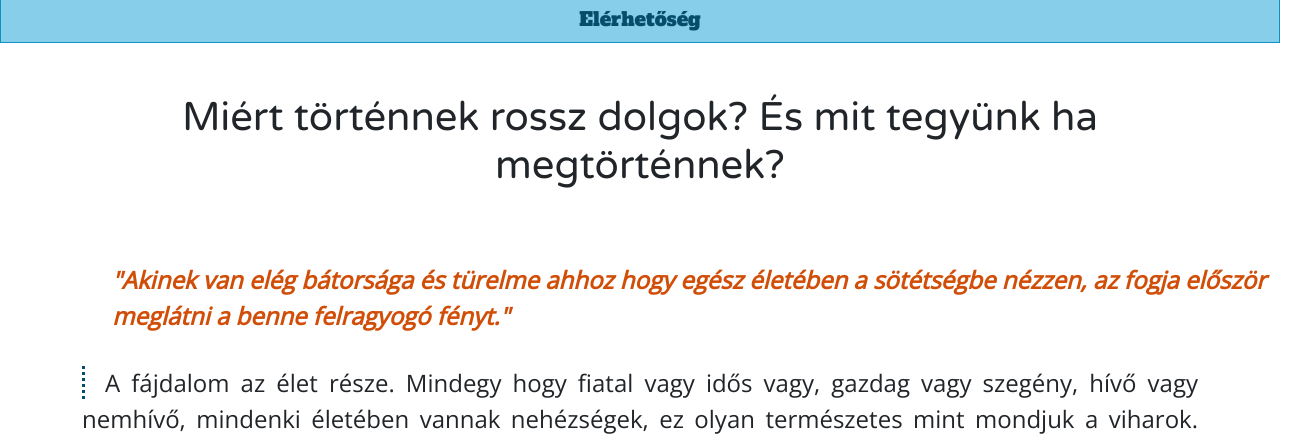
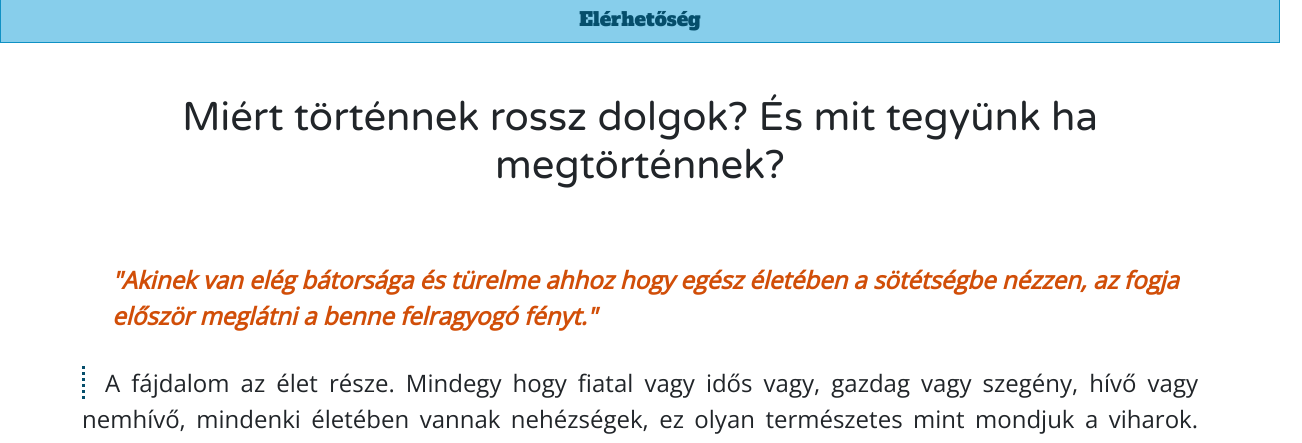
Before and after one commit to ZSzabolcs/UnknownBaptist, a plain HTML site: page rosszdolgok.html in a window 1280 px wide. Shown: the part 349-792 px from the top of the page, 1302 px wide, since content can reach past the window. Drawn offline with nearby package versions, Linux system fonts and the light colour scheme; a web font is replaced by a local one.

Commit message:
Add files via upload

```diff
--- a/index.css
+++ b/index.css
@@ -192,4 +192,7 @@ b{
         text-align: left;
         margin-left: 0px;
     }
+    .important{
+        width: fit-content;
+    }
 }
```
